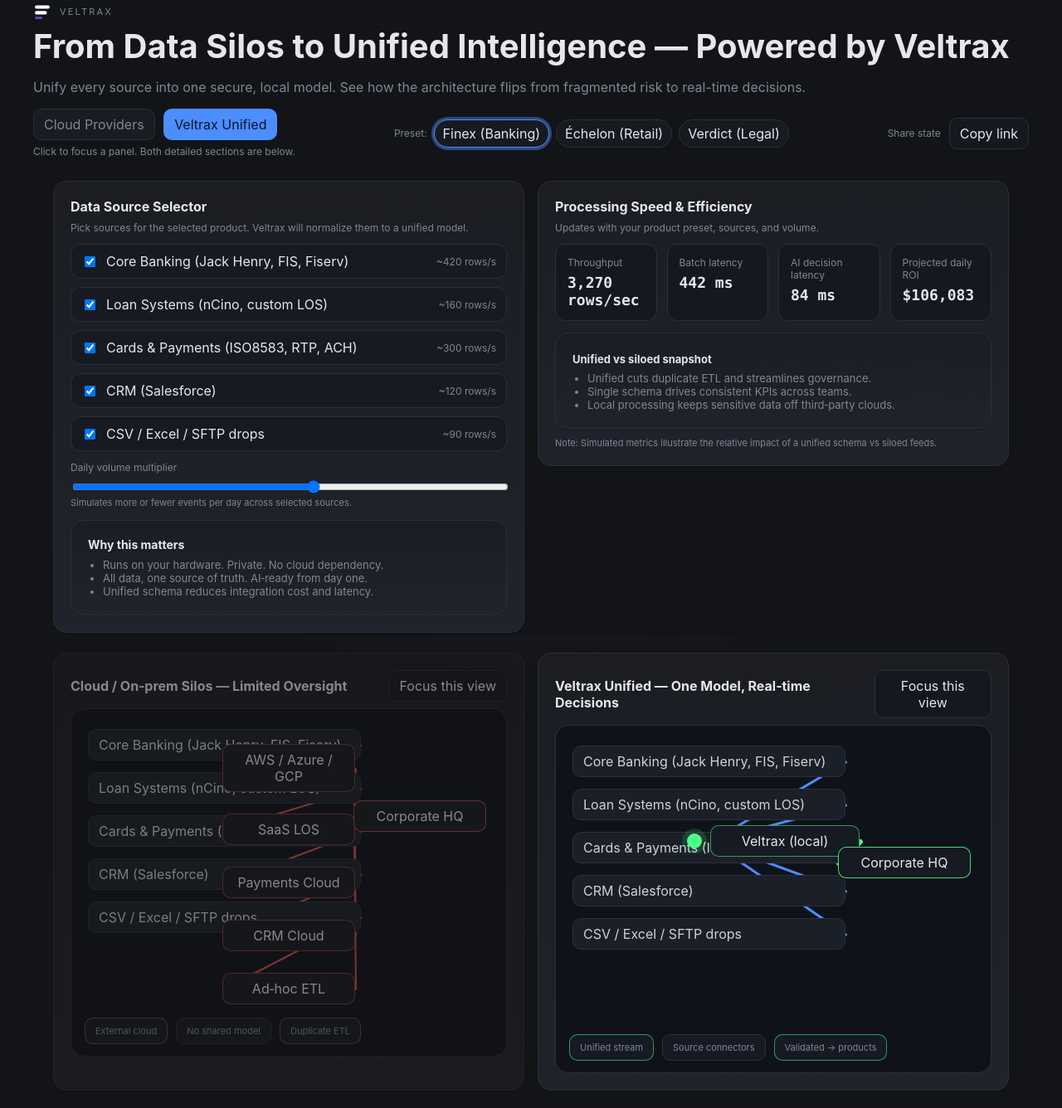
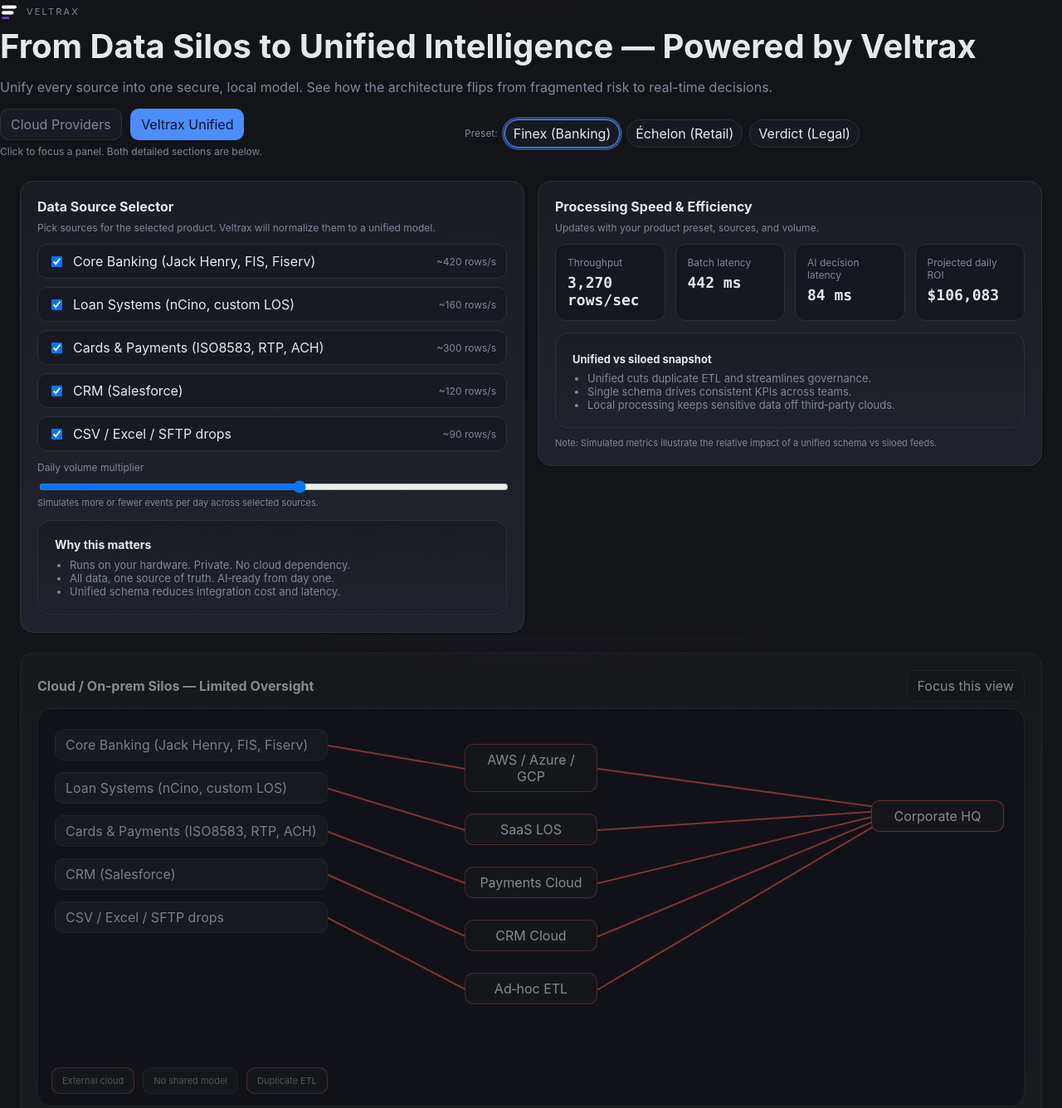
Before and after one commit to veltrax-technologies/veltrax-data-silos, a plain HTML site: page index.html in a window 1280 px wide. Shown: the part 33-1369 px from the top of the page at 83% size. Drawn offline with Linux system fonts and the light colour scheme.

Commit message:
Update index.html

```diff
--- a/index.html
+++ b/index.html
@@ -47,7 +47,7 @@
       input[type="range"] { width: 100%; }
 
       /* ── 1.3) Utilities */
-      .container { max-width: 1200px; margin: 0 auto; padding: 0 24px; }
+      .container { max-width: 1280px; margin: 0 auto; padding: 0 24px; }
       .row { display: grid; gap: 16px; }
       @media (min-width: 900px){ .row.cols-2 { grid-template-columns: 1fr 1fr; } }
       .card {
@@ -86,12 +86,11 @@
       .kpi-value { font-size:18px; font-weight:600; }
 
       /* ── 1.7) Dual architecture panels */
-      .dual { display:grid; gap:16px; }
-      @media (min-width: 1100px){ .dual { grid-template-columns: 1fr 1fr; } }
+      .dual { display:grid; gap:16px; grid-template-columns: 1fr; }
       .panel { position:relative; }
       .panel header { display:flex; align-items:center; justify-content:space-between; margin-bottom:8px; }
       .panel header h3 { margin:0; font-size:16px; }
-      .stage { position:relative; background: #0f1219; border:1px solid var(--vx-border); border-radius:16px; height:420px; padding:20px; overflow:hidden; }
+      .stage { position:relative; background: #0f1219; border:1px solid var(--vx-border); border-radius:16px; height:480px; padding:20px; overflow:hidden; }
       .legend { display:flex; gap:10px; position:absolute; bottom:14px; left:16px; font-size:11px; color:var(--vx-muted); }
       .legend .dot { width:10px; height:10px; border-radius:50%; display:inline-block; }
       /* Put lines BEHIND chips */
@@ -142,11 +141,7 @@
           <button class="pill" data-preset="verdict">Verdict (Legal)</button>
         </div>
 
-        <div style="justify-self:end; display:flex; align-items:center; gap:10px;">
-          <span class="muted" style="font-size:12px;">Share state</span>
-          <button id="copy-url" class="btn">Copy link</button>
         </div>
-      </div>
     </header>
 
     <!-- ─────────────────────────── 3) SOURCE PANEL + METRICS ─────────────────────────── -->
@@ -580,7 +575,7 @@
         $('#tab-cloud').addEventListener('click', () => setMode('cloud'));
         $('#tab-unified').addEventListener('click', () => setMode('unified'));
         $$('[data-focus]').forEach(btn => btn.addEventListener('click', e => setMode(e.currentTarget.dataset.focus)));
-        $('#copy-url').addEventListener('click', () => {
+        const copyBtn = $('#copy-url'); if (copyBtn) copyBtn.addEventListener('click', () => {
           writeUrl();
           navigator.clipboard.writeText(location.href).then(()=>{
             const b = $('#copy-url');
```
